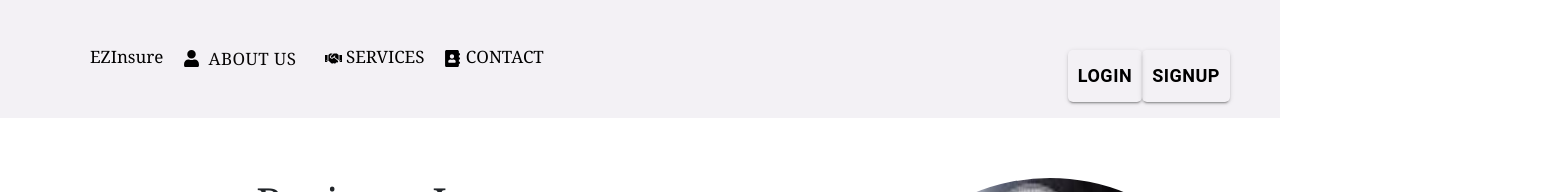
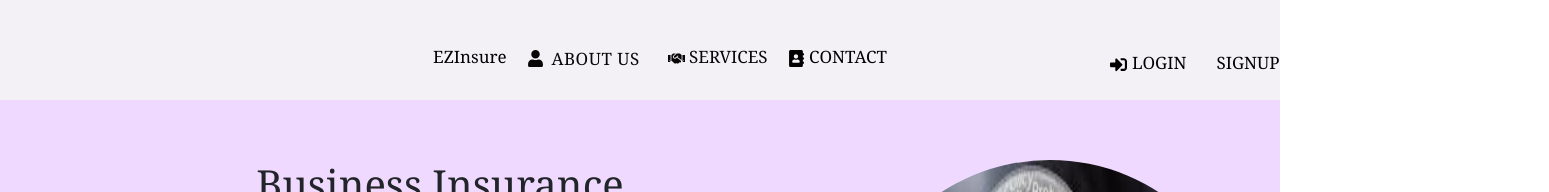
Before and after one commit to mayankavizva/capstone-project, a React (Create React App) app: page / in a window 1280 px wide. Shown: the top 192 px of the page, 1549 px wide, since content can reach past the window. Built offline with nearby package versions, Linux system fonts and the light colour scheme.

Commit message:
Made changes in Login and Registration Page

```diff
--- a/src/Components/Cards/Cards.css
+++ b/src/Components/Cards/Cards.css
@@ -2,14 +2,13 @@
     /* display:flex;
     justify-content: space-around;
     flex-direction: row; */
-
-
     /* max-width: 50%;
     justify-content: center;
     align-content: center;
     flex-flow: row; */
     /* display: inline-block; */
     /* width:100%; */
+    margin:20px 120px;
 }
 .cards .innerDiv{
    display: inline-block;
--- a/src/Components/Cards/Cards.js
+++ b/src/Components/Cards/Cards.js
@@ -9,7 +9,6 @@ import "../Cards/Cards.css";
 export default function ImgMediaCard() {
 
     return (
-        <div>
             <div className="cards">
                 <Card sx={{ maxWidth: 300 }} className="innerDiv">
 
@@ -99,6 +98,5 @@ export default function ImgMediaCard() {
 
                 </Card>
             </div>
-        </div>
     );
 }
--- a/src/Components/Footer/Footer.css
+++ b/src/Components/Footer/Footer.css
@@ -7,7 +7,7 @@
     position: relative;
 background-color: #BFA2DB;
     height: 20vh;
-    top: 100px;
+    /* top: 100px; */
     /* background: #000; */
     left: 50%;
     transform: translate(-50%);
@@ -15,8 +15,8 @@ background-color: #BFA2DB;
 
   .footer .details{
     text-align: center;
-    position: relative;
-    background-color: #7F7C82;
+    /* position: relative; */
+    background-color: #a5a5a5;
     color: rgb(12, 12, 12);
     height: 20vh;
     top: 100px;
--- a/src/Components/LoginRegistrationPage/LoginPage.js
+++ b/src/Components/LoginRegistrationPage/LoginPage.js
@@ -71,7 +71,7 @@ const LoginPage = ({setIsLogin,userDetails}) => {
               component="form"
               onSubmit={handleSubmit}
               noValidate
-              sx={{ mt: 1 }}
+              sx={{ mt: 5 }}
             >
               <TextField
                 margin="normal" required fullWidth id="email" label="Email Address" name="email" autoComplete="email"
--- a/src/Components/LoginRegistrationPage/RegistrationPage.js
+++ b/src/Components/LoginRegistrationPage/RegistrationPage.js
@@ -165,7 +165,6 @@ const RegistrationPage = () => {
   };
 
   //HandleChange Function
-
   const handleChange = (e) => {
     const { name, value } = e.target;
     setInputData({ ...inputData, [name]: value });
--- a/src/Components/MainComponent.js
+++ b/src/Components/MainComponent.js
@@ -7,13 +7,13 @@ import HomeComponent from '../Components/HomeComponent';
 import { BrowserRouter as Router, Switch, Route } from 'react-router-dom';
 import ContactUs from './ContactUs';
 import GetAQuote from './Quote/GetAQuote';
-
+import LoginPage from './LoginRegistrationPage/LoginPage';
+import RegistrationPage from './LoginRegistrationPage/RegistrationPage';
 
 function Component() {
     return (
 
         <Router>
-            <div>
                 <Navbar />
                 <Switch>
                     <Route exact path='/contactus' component={ContactUs} />
@@ -22,10 +22,15 @@ function Component() {
                     <Route exact path={["/home", "/"]} component={HomeComponent} />
                 </Switch>
                 <Switch>
+                    <Route exact path="/login" component={LoginPage} />
+                </Switch>
+                <Switch>
+                    <Route exact path="/signup" component={RegistrationPage} />
+                </Switch>
+                <Switch>
                     <Route exact path='/getaquote' component={GetAQuote} />
                 </Switch>
                 <Footer />
-            </div>
         </Router>
 
     );
--- a/src/Components/Navbar/Navbar.css
+++ b/src/Components/Navbar/Navbar.css
@@ -1,3 +1,4 @@
+
 .navbar{
     position:fixed;
     z-index: 1;
@@ -7,10 +8,15 @@
     margin: 0;
     padding: 10px 0;
     transition: transform 0.2s;
-
+    height: 100px;
+    display: flex;
   }
   .navbar:hover{
     opacity: 1;
+  }
+  /*leftbox CSS*/
+  .navbar .left-box{
+    flex:50%;
   }
   .navbar h1{
     font-weight: 600;
@@ -41,7 +47,6 @@
     margin: auto 0;
     font-size: 17px;
     font-weight: 550;
-    /* transition: transform 0.2s; */
     transition: all 0.5s ease;
   }
   #fade-button{
@@ -52,20 +57,38 @@
     font-family: Georgia, 'Times New Roman', Times, serif;
   }
   .navbar ul li:hover{
-    /* background: rgb(156, 219, 221); */
     cursor: pointer;
     transform: scale(1.05);
     border-radius: 5px;
-    /* text-decoration: underline; */
     border-bottom: 0.5px solid black;
   }
-
   .navbar ul li a{
     text-decoration: none;
     color: rgb(0, 0, 0);
   }
 
+
+.submenu_1, .submenu_2{
+    display: none;
+
+  }
+.navbar ul li:hover .submenu_1,.navbar ul li:hover .submenu_2{
+    display: inline-block;
+    left:auto;
+    background-color: rgb(248, 248, 248);
+    color:rgb(0, 0, 0);
+    position: absolute;
+    padding: 10px;
+  }
+
+  .dropmenu{
+    padding-left: 5px;
+    color:thistle;
+  }
+
+  /*Login box css*/
   .navbar .login_box{
+    flex: 50%;
     display: inline;
     padding-top: 50px;
     padding-right: 50px;
@@ -91,20 +114,33 @@
     color: rgb(0, 0, 0);
     cursor: pointer;
   }
-.submenu_1, .submenu_2{
-    display: none;
 
+  .login_box ol{
+    list-style-type:square;
+    width: 200%;
+    padding-left: 40px;
+    padding-right: 80px;
+    padding-bottom: 40px;
   }
-.navbar ul li:hover .submenu_1,.navbar ul li:hover .submenu_2{
+  .login_box ol li{
+
     display: inline-block;
-    left:auto;
-    background-color: rgb(248, 248, 248);
-    color:rgb(0, 0, 0);
-    position: absolute;
-    padding: 10px;
+    padding-bottom: 10px;
+    padding-right: 30px;
+    color: rgb(8, 6, 6);
+    cursor: pointer;
+    margin: auto 0;
+    font-size: 17px;
+    font-weight: 550;
+    transition: all 0.5s ease;
   }
-
-  .dropmenu{
-    padding-left: 5px;
-    color:thistle;
+  .login_box ol li:hover{
+    cursor: pointer;
+    transform: scale(1.05);
+    border-radius: 5px;
+    border-bottom: 0.5px solid black;
   }
+  .login_box ol li a{
+    text-decoration: none;
+    color: rgb(0, 0, 0);
+  }
--- a/src/Components/Navbar/Navbar.js
+++ b/src/Components/Navbar/Navbar.js
@@ -1,33 +1,15 @@
 import React, { useState } from 'react';
 import "../Navbar/Navbar.css";
 import {
-    FaHome, FaUser, FaAddressBook, FaHandshake
+    FaHome, FaUser, FaAddressBook, FaHandshake, FaSignInAlt
 } from "react-icons/fa";
-import RegistrationPage from '../LoginRegistrationPage/RegistrationPage';
-import Dialog from '@mui/material/Dialog';
 import Button from '@mui/material/Button';
-import LoginPage from '../LoginRegistrationPage/LoginPage';
-import { Dropdown, ButtonGroup } from 'react-bootstrap';
-import { Switch, Link } from 'react-router-dom';
+import { Link } from 'react-router-dom';
 import Menu from '@mui/material/Menu';
 import MenuItem from '@mui/material/MenuItem';
 import Fade from '@mui/material/Fade';
 
 export default function Navbar() {
-    const [popup, setpopup] = useState(false);
-    const handleOpen = () => {
-        setpopup(true);
-    };
-    const handleClose = () => {
-        setpopup(false);
-    };
-    const [login, setlogin] = useState(false);
-    const handleLogin = () => {
-        setlogin(true);
-    };
-    const handleLoginClose = () => {
-        setlogin(false);
-    };
 
     const [anchorEl, setAnchorEl] = React.useState(null);
     const open = Boolean(anchorEl);
@@ -39,60 +21,34 @@ export default function Navbar() {
     };
 
     return (
-        <div className="content">
         <div className="navbar">
-                <Switch>
-                    <span>
-                        <nav >
-
-                            <div className="login_box">
-                                {/* <input type="text" placeholder="Search anything..."/> */}
-                                <Button variant="contained" color="primary" onClick={handleLogin}>
-                                 LOGIN
-                                </Button>
-                                <Dialog open={login} onClose={handleLoginClose}>
-                                    <LoginPage handleLoginClose={handleLoginClose} />
-                                </Dialog>
-                                <Button variant="contained" color="primary" onClick={handleOpen}>
-                                    Signup
-                                </Button>
-                                <Dialog open={popup} onClose={handleClose}>
-                                    <RegistrationPage handleClose={handleClose} />
-                                </Dialog>
-                            </div>
+            <div className="left-box ">
                 <ul>
-                                <Link to="/home"><li><a href="#"><span>{` EZInsure`}</span></a></li></Link>
-                                <li><a href="#"><FaUser /></a>
-                                <Button
-                                    id="fade-button"
-                                    aria-controls="fade-menu"
-                                    aria-haspopup="true"
-                                    aria-expanded={open ? 'true' : undefined}
-                                    onClick={handleClick}
-                                >
-                                    ABOUT US
-                                </Button>
+                    <li className="insure">
+                    <Link to="/home"><span>{` EZInsure`}</span></Link>
+                    </li>
+                    <li><FaUser />
+                        <Button id="fade-button" aria-controls="fade-menu" aria-haspopup="true"
+                            aria-expanded={open ? 'true' : undefined} onClick={handleClick} > ABOUT US  </Button>
                         <Menu
-                                    id="fade-menu"
-                                    MenuListProps={{
-                                        'aria-labelledby': 'fade-button',
-                                    }}
-                                    anchorEl={anchorEl}
-                                    open={open}
-                                    onClose={handleaboutClose}
-                                    TransitionComponent={Fade}
+                            id="fade-menu" MenuListProps={{ 'aria-labelledby': 'fade-button', }}
+                            anchorEl={anchorEl} open={open} onClose={handleaboutClose} TransitionComponent={Fade}
                         >
                             <MenuItem onClick={handleaboutClose}>Mission</MenuItem>
                             <MenuItem onClick={handleaboutClose}>Vision</MenuItem>
                             <MenuItem onClick={handleaboutClose}>Work Culture</MenuItem>
                         </Menu>
                     </li>
-                                <li><a href="#"><FaHandshake />{` SERVICES`}</a></li>
-                                <Link to="/contactus"><li><a href="#"><FaAddressBook />{` CONTACT`}</a></li></Link>
+                    <li><FaHandshake />{` SERVICES`}</li>
+                    <li><Link to="/contactus"><FaAddressBook />{` CONTACT`}</Link></li>
+
                 </ul>
-                        </nav>
-                    </span>
-                </Switch>
+            </div>
+            <div className="login_box">
+                <ol className="order">
+                    <li><Link to="/login"><FaSignInAlt />{` LOGIN `}</Link></li>
+                    <li><Link to="/signup">{` SIGNUP `}</Link></li>
+                </ol>
             </div>
         </div>
     );
```
Also changed, not shown: src/Components/HomeComponent.css (+6 -3 lines), src/Components/HomeComponent.js (+3 -9 lines). Lines whose indentation alone changed are shown as unchanged.
